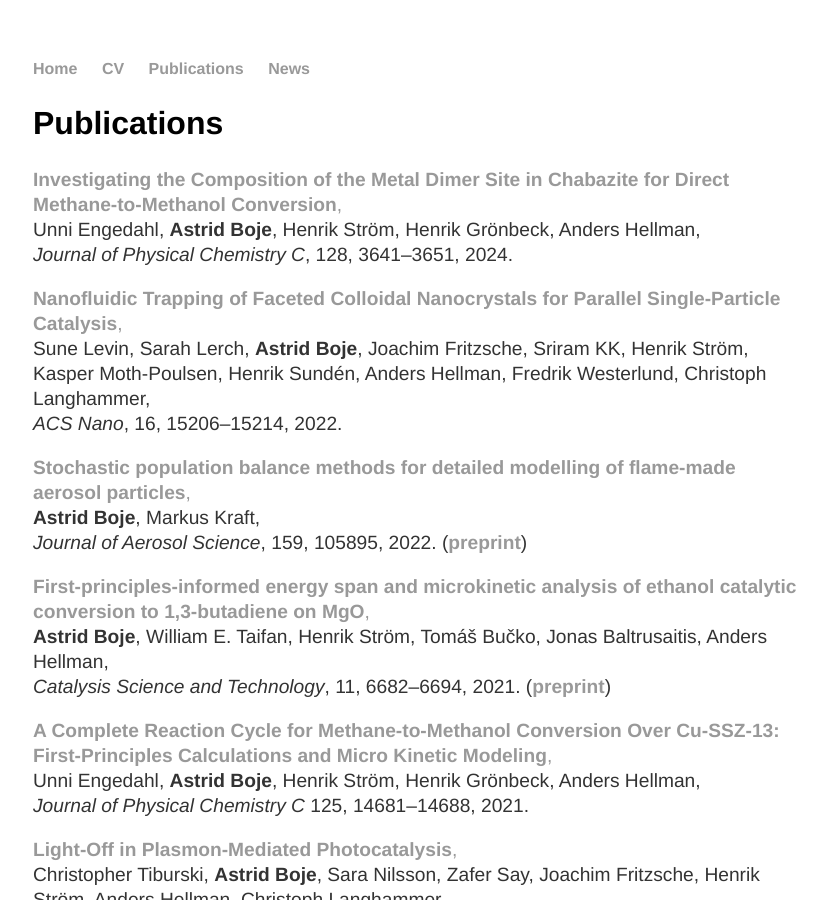
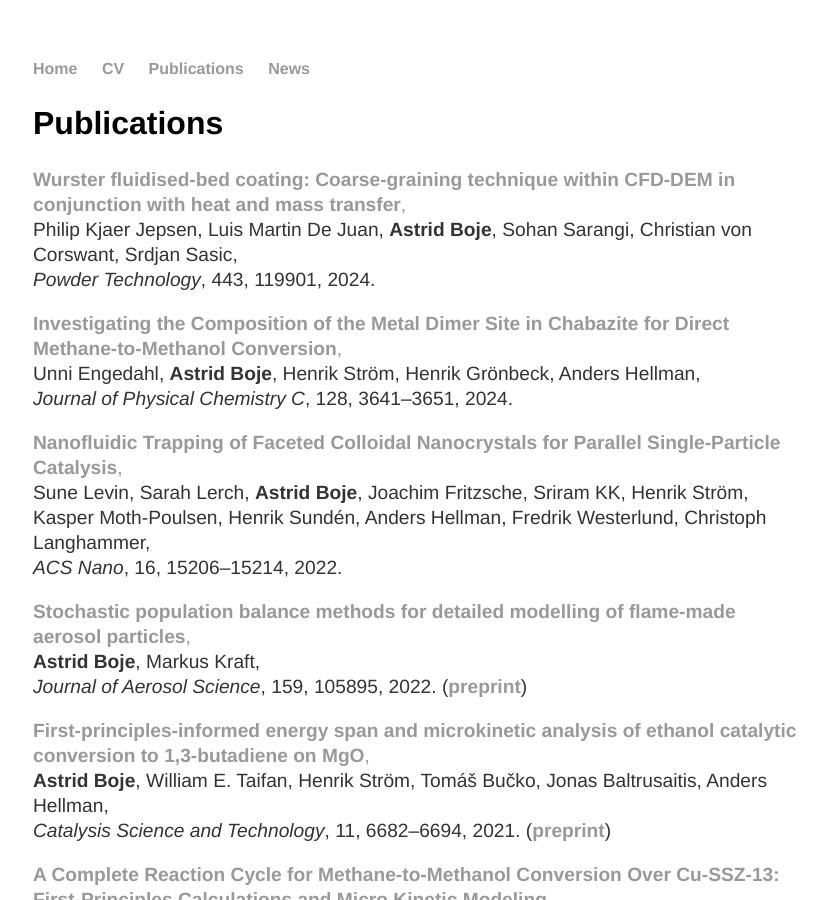
Before and after one commit to aab64/aab64.github.io, a Jekyll site: the page built from publications/index.html, in a window 1280 px wide and 900 px high. Shown: the whole window, without its empty margins (223-1050 px from the left). Built offline with Jekyll 4.4.1, drawn with Linux system fonts in a browser that asks for light colours.

Commit message:
Added DEM paper

```diff
--- a/publications/index.html
+++ b/publications/index.html
@@ -7,6 +7,17 @@ title: Astrid Boje | Publications
 </div>
 
 <div class="post-content">
+	<p>
+		<a href="https://doi.org/10.1016/j.powtec.2024.119901">
+			<strong>Wurster fluidised-bed coating: Coarse-graining technique within CFD-DEM in conjunction with heat and mass transfer</strong>,
+		</a>
+		<br/>
+		Philip Kjaer Jepsen, Luis Martin De Juan, <strong>Astrid Boje</strong>, Sohan Sarangi, Christian von Corswant, Srdjan Sasic,
+		<br/>
+		<em>Powder Technology</em>,
+		443, 119901,
+		2024.
+	</p>
 	<p>
 		<a href="https://doi.org/10.1021/acs.jpcc.3c06635">
 			<strong>Investigating the Composition of the Metal Dimer Site in Chabazite for Direct Methane-to-Methanol Conversion</strong>,
```
